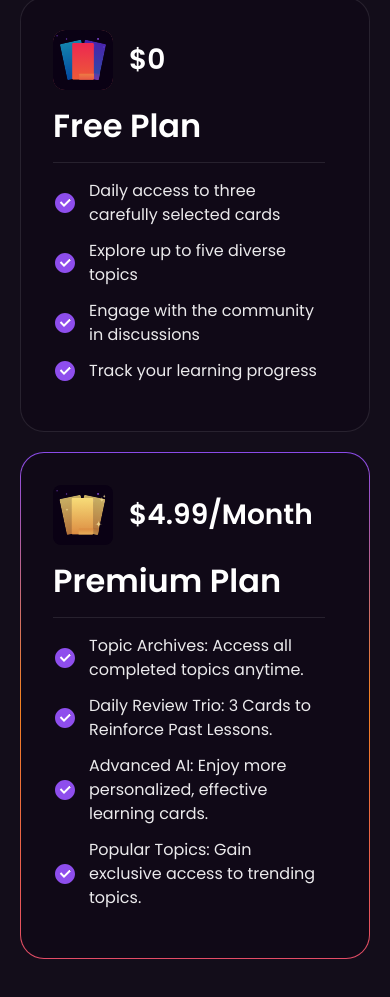
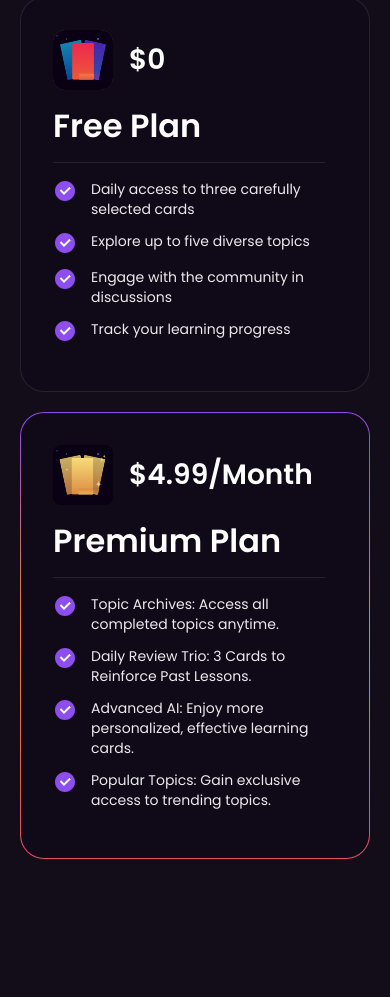
Before and after one commit to GaziRiad/amuse, a Next.js app: page / in a window 390 px wide. Shown: the part 4449-5446 px from the top of the page. Built offline with nearby package versions, Linux system fonts and the light colour scheme.

Commit message:
Adjusted plans for small screens

```diff
--- a/components/home/Plans.js
+++ b/components/home/Plans.js
@@ -60,7 +60,7 @@ function Plans() {
               {plan.features.map((feature, index) => (
                 <li
                   key={index}
-                  className="flex items-center gap-3 text-primary-100"
+                  className="flex items-start gap-[14px] text-sm text-primary-100 lg:items-center lg:gap-3 lg:text-base"
                 >
                   <Image src={icon} alt="Check icon from amuse.so website" />
                   <span>{feature}</span>
```
